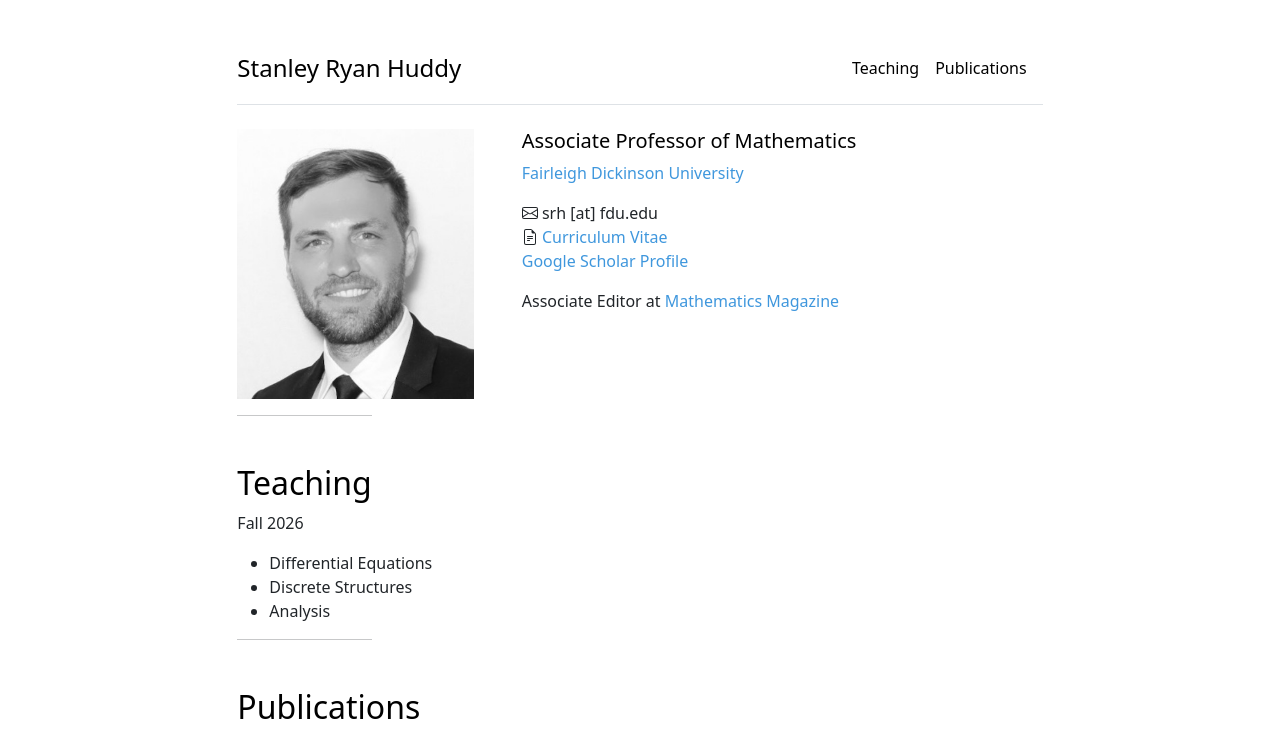
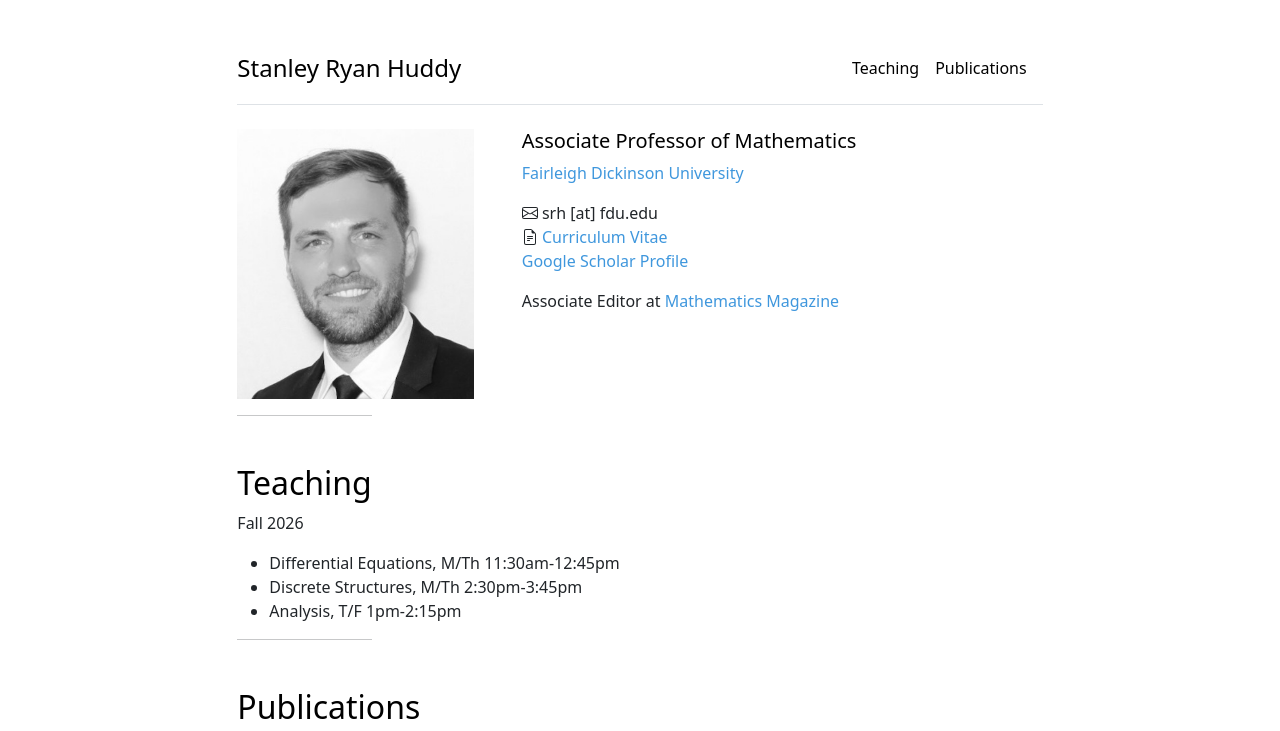
Before and after one commit to srhuddy/srhuddy.github.io, a plain HTML site: page index.html in a window 1280 px wide. Shown: the top 731 px of the page. Drawn offline with Linux system fonts and the light colour scheme.

Commit message:
Update index.html

```diff
--- a/index.html
+++ b/index.html
@@ -127,9 +127,9 @@
     <h2 class="text-body-emphasis" id="teaching">Teaching</h2>
     <p>Fall 2026</p>
     <ul>
-      <li>Differential Equations</li>
-      <li>Discrete Structures</li>
-      <li>Analysis</li>
+      <li>Differential Equations, M/Th 11:30am-12:45pm</li>
+      <li>Discrete Structures, M/Th 2:30pm-3:45pm</li>
+      <li>Analysis, T/F 1pm-2:15pm</li>
     </ul>
 
     <hr class="col-3 col-md-2 mb-5">
```
